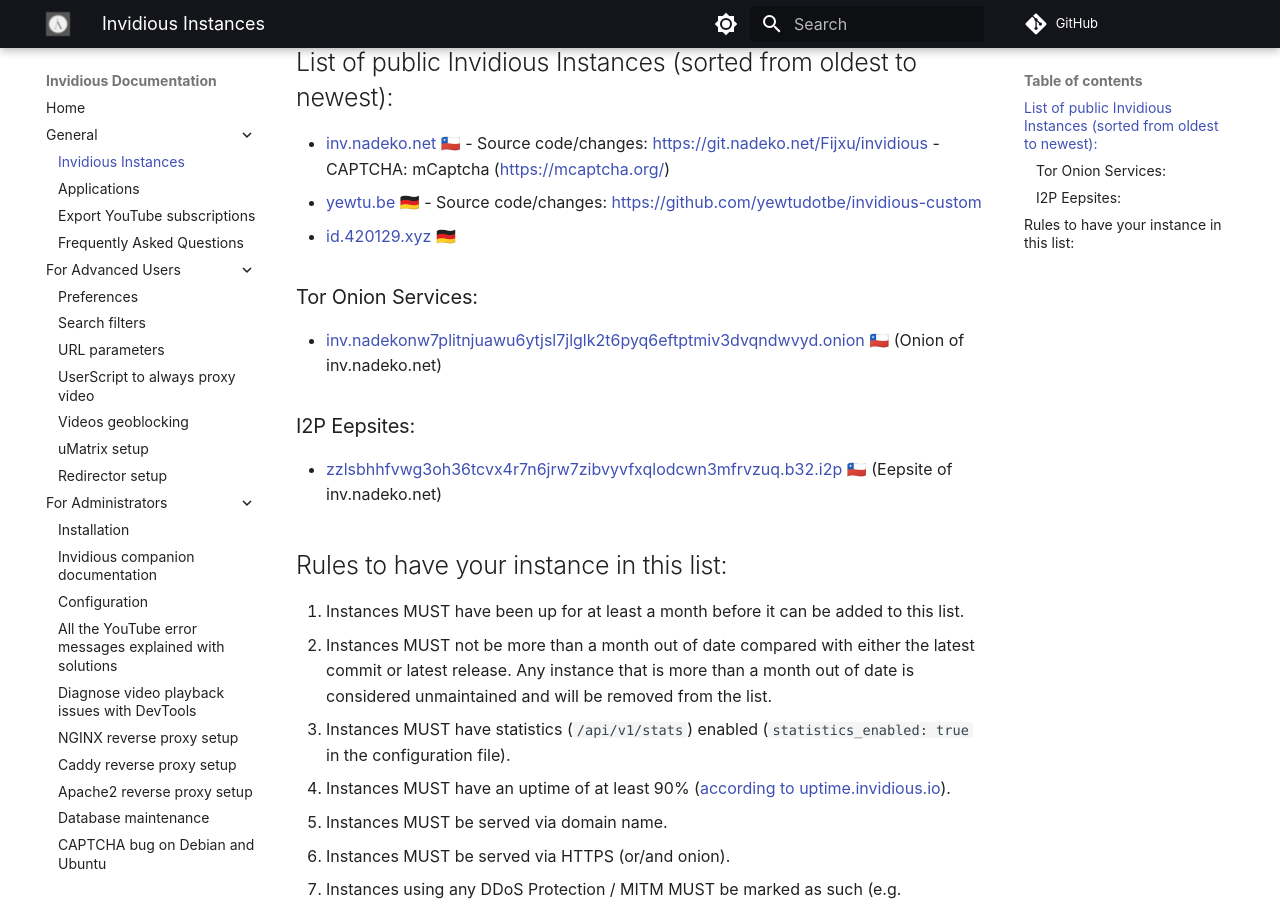
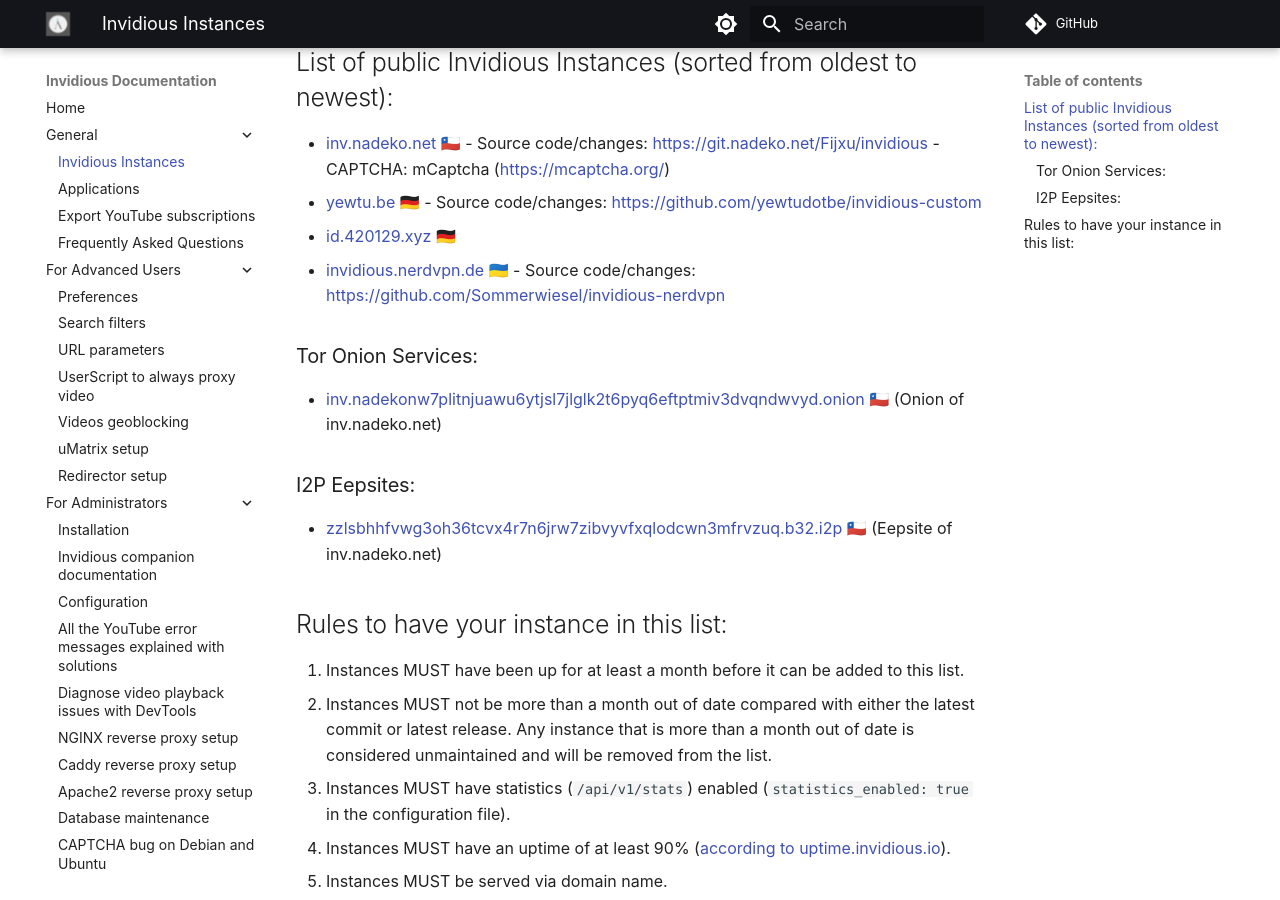
Before and after one commit to iv-org/documentation, an MkDocs documentation site: the page built from docs/instances.md, in a window 1280 px wide and 900 px high, scrolled down 376 px. Built offline with MkDocs 1.6.1 and Material for MkDocs 9.7.7, drawn with Linux system fonts in a browser that asks for light colours; comment, search, counter and statistics services are not loaded.

Commit message:
Add back invidious.nerdvpn.de
Asked here: https://github.com/iv-org/documentation/issues/241#issuecomment-2760436819

```diff
--- a/docs/instances.md
+++ b/docs/instances.md
@@ -13,6 +13,7 @@
 * [inv.nadeko.net](https://inv.nadeko.net) 🇨🇱 - Source code/changes: https://git.nadeko.net/Fijxu/invidious - CAPTCHA: mCaptcha (https://mcaptcha.org/)
 * [yewtu.be](https://yewtu.be) 🇩🇪 - Source code/changes: https://github.com/yewtudotbe/invidious-custom
 * [id.420129.xyz](https://id.420129.xyz) 🇩🇪
+* [invidious.nerdvpn.de](https://invidious.nerdvpn.de) 🇺🇦 - Source code/changes: https://github.com/Sommerwiesel/invidious-nerdvpn
 
 ### Tor Onion Services:
 
```
